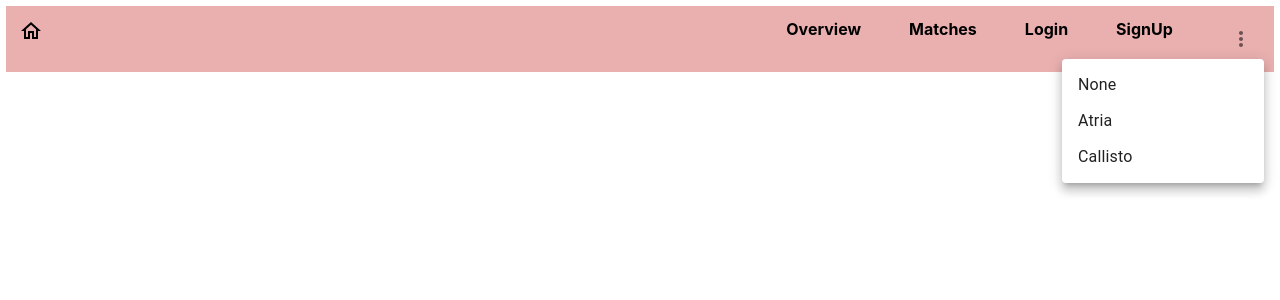
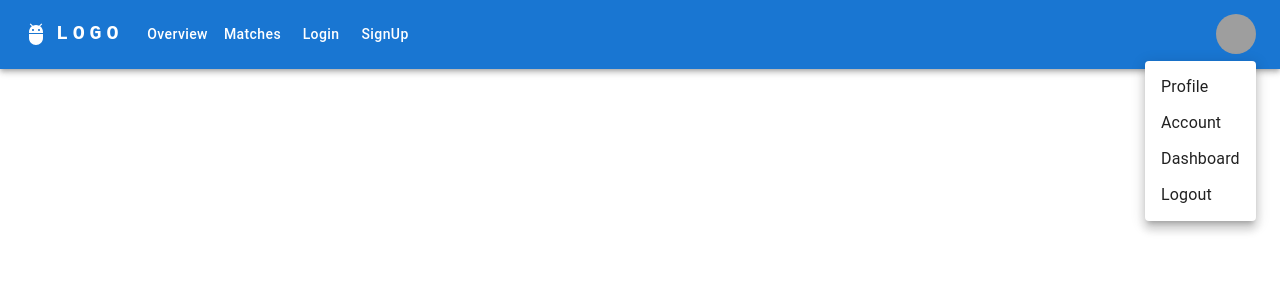
Before and after one commit to rajkishan7870/tinder-clone, a React (Create React App) app in the folder frontend/: page / in a window 1280 px wide. Both pictures are taken after a click on the button "Open settings". Shown: the top 300 px of the page. Built offline with nearby package versions, Linux system fonts and the light colour scheme; grey boxes are pictures that could not be loaded.

Commit message:
chamges in homepage header

```diff
--- a/frontend/src/components/header.jsx
+++ b/frontend/src/components/header.jsx
@@ -1,22 +1,163 @@
-import React from 'react'
-import style from "./header.module.css"
-import HomeOutlinedIcon from '@mui/icons-material/HomeOutlined';
-import LongMenu from './menu';
+import * as React from 'react';
+import AppBar from '@mui/material/AppBar';
+import Box from '@mui/material/Box';
+import Toolbar from '@mui/material/Toolbar';
+import IconButton from '@mui/material/IconButton';
+import Typography from '@mui/material/Typography';
+import Menu from '@mui/material/Menu';
+import MenuIcon from '@mui/icons-material/Menu';
+import Container from '@mui/material/Container';
+import Avatar from '@mui/material/Avatar';
+import Button from '@mui/material/Button';
+import Tooltip from '@mui/material/Tooltip';
+import MenuItem from '@mui/material/MenuItem';
+import AdbIcon from '@mui/icons-material/Adb';
 
-export default function Header() {
+const pages = ['Overview', 'Matches', 'Login', 'SignUp'];
+const settings = ['Profile', 'Account', 'Dashboard', 'Logout'];
+
+function ResponsiveAppBar() {
+  const [anchorElNav, setAnchorElNav] = React.useState(null);
+  const [anchorElUser, setAnchorElUser] = React.useState(null);
+
+  const handleOpenNavMenu = (event) => {
+    setAnchorElNav(event.currentTarget);
+  };
+  const handleOpenUserMenu = (event) => {
+    setAnchorElUser(event.currentTarget);
+  };
+
+  const handleCloseNavMenu = () => {
+    setAnchorElNav(null);
+  };
+
+  const handleCloseUserMenu = () => {
+    setAnchorElUser(null);
+  };
+
   return (
-      <div className={ style.mainDiv }>
-          <div className={style.homeIcon}>
-             <HomeOutlinedIcon />
-          </div>
+    <AppBar position="static" >
+      <Container maxWidth="xl">
+        <Toolbar disableGutters>
+          <AdbIcon sx={{ display: { xs: 'none', md: 'flex' }, mr: 1 }} />
+          <Typography
+            variant="h6"
+            noWrap
+            component="a"
+            href="#app-bar-with-responsive-menu"
+            sx={{
+              mr: 2,
+              display: { xs: 'none', md: 'flex' },
+              fontFamily: 'monospace',
+              fontWeight: 700,
+              letterSpacing: '.3rem',
+              color: 'inherit',
+              textDecoration: 'none',
 
-          <div className={style.headerText}>
-              <div>Overview</div>
-              <div>Matches</div>
-              <div>Login</div>
-              <div>SignUp</div>
-              <LongMenu/>
-          </div>
-    </div>
-  )
+            }}
+          >
+            LOGO
+          </Typography>
+
+          <Box sx={{ flexGrow: 1, display: { xs: 'flex', md: 'none' } }}>
+            <IconButton
+              size="large"
+              aria-label="account of current user"
+              aria-controls="menu-appbar"
+              aria-haspopup="true"
+              onClick={handleOpenNavMenu}
+              color="inherit"
+            >
+              <MenuIcon />
+            </IconButton>
+            <Menu
+              id="menu-appbar"
+              anchorEl={anchorElNav}
+              anchorOrigin={{
+                vertical: 'bottom',
+                horizontal: 'left',
+              }}
+              keepMounted
+              transformOrigin={{
+                vertical: 'top',
+                horizontal: 'left',
+              }}
+              open={Boolean(anchorElNav)}
+              onClose={handleCloseNavMenu}
+              sx={{
+                  display: { xs: 'block', md: 'none' },
+              }}
+            >
+              {pages.map((page) => (
+                <MenuItem key={page} onClick={handleCloseNavMenu}>
+                  <Typography textAlign="center">{page}</Typography>
+                </MenuItem>
+              ))}
+            </Menu>
+          </Box>
+          <AdbIcon sx={{ display: { xs: 'flex', md: 'none' }, mr: 1 }} />
+          <Typography
+            variant="h5"
+            noWrap
+            component="a"
+            href="#app-bar-with-responsive-menu"
+            sx={{
+              mr: 2,
+              display: { xs: 'flex', md: 'none' },
+              flexGrow: 1,
+              fontFamily: 'monospace',
+              fontWeight: 700,
+              letterSpacing: '.3rem',
+              color: 'inherit',
+              textDecoration: 'none',
+            }}
+          >
+            LOGO
+          </Typography>
+          <Box sx={{ flexGrow: 1, display: { xs: 'none', md: 'flex' } }}>
+            {pages.map((page) => (
+              <Button
+                key={page}
+                onClick={handleCloseNavMenu}
+                sx={{ my: 2, color: 'white', display: 'block', textTransform: 'none' }}
+              >
+                {page}
+              </Button>
+            ))}
+          </Box>
+
+          <Box sx={{ flexGrow: 0 }}>
+            <Tooltip title="Open settings">
+              <IconButton onClick={handleOpenUserMenu} sx={{ p: 0 }}>
+                <Avatar alt="Remy Sharp" src="/static/images/avatar/2.jpg" />
+              </IconButton>
+            </Tooltip>
+            <Menu
+              sx={{ mt: '45px' }}
+              id="menu-appbar"
+              anchorEl={anchorElUser}
+              anchorOrigin={{
+                vertical: 'top',
+                horizontal: 'right',
+              }}
+              keepMounted
+              transformOrigin={{
+                vertical: 'top',
+                horizontal: 'right',
+              }}
+              open={Boolean(anchorElUser)}
+              onClose={handleCloseUserMenu}
+            >
+              {settings.map((setting) => (
+                <MenuItem key={setting} onClick={handleCloseUserMenu}>
+                  <Typography textAlign="center">{setting}</Typography>
+                </MenuItem>
+              ))}
+            </Menu>
+          </Box>
+        </Toolbar>
+      </Container>
+    </AppBar>
+  );
 }
+export default ResponsiveAppBar;
--- a/frontend/src/components/header.module.css
+++ /dev/null
@@ -1,24 +0,0 @@
-.mainDiv{
-    background-color: rgb(234, 176, 176);
-    width: 97%;
-    height: 20%;
-    position: sticky;
-    display: flex;
-    flex-direction: row;
-    justify-content: space-between;
-    padding: 1%;
-    margin: 0.5%;
-}
-
-.headerText{
-    font-weight: bold;
-    cursor: pointer;
-    display: flex;
-    flex-direction: row;
-    justify-content: space-between;
-    gap: 3rem;
-}
-
-.homeIcon{
-    cursor: pointer;
-}
```
